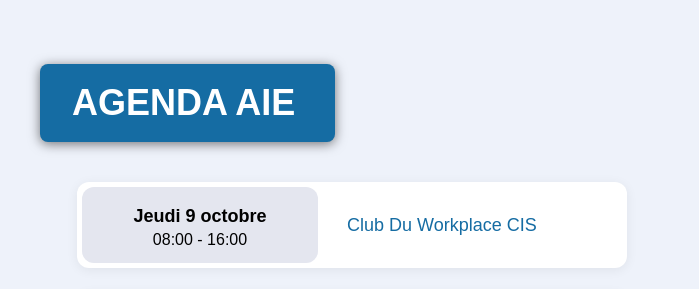
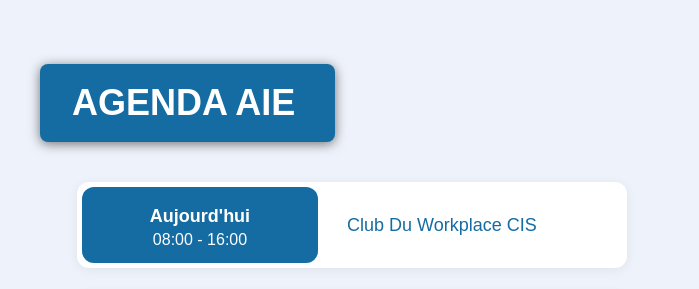
Before and after one commit to NantesAIE/AgendaAIE.github.io, a plain HTML site: page index.html in a window 1280 px wide. Shown: the top 289 px of the page, 0-699 px from the left. Drawn offline with Linux system fonts and the light colour scheme.

Commit message:
Mise a jour agenda du 09/10/2025

```diff
--- a/index.html
+++ b/index.html
@@ -149,9 +149,9 @@ margin: 0;
         <div id="agenda-items">
     <div class="agenda-item">
   <div class="event-details">
-    <div class="date-block" style="background-color:#E4E6EF; color:black">
+    <div class="date-block" style="background-color:#156ca3; color:white">
       <div class="event-date">
-        Jeudi 9 octobre
+        Aujourd'hui
       </div>
       <div class="event-time">
         08:00 - 16:00
```
